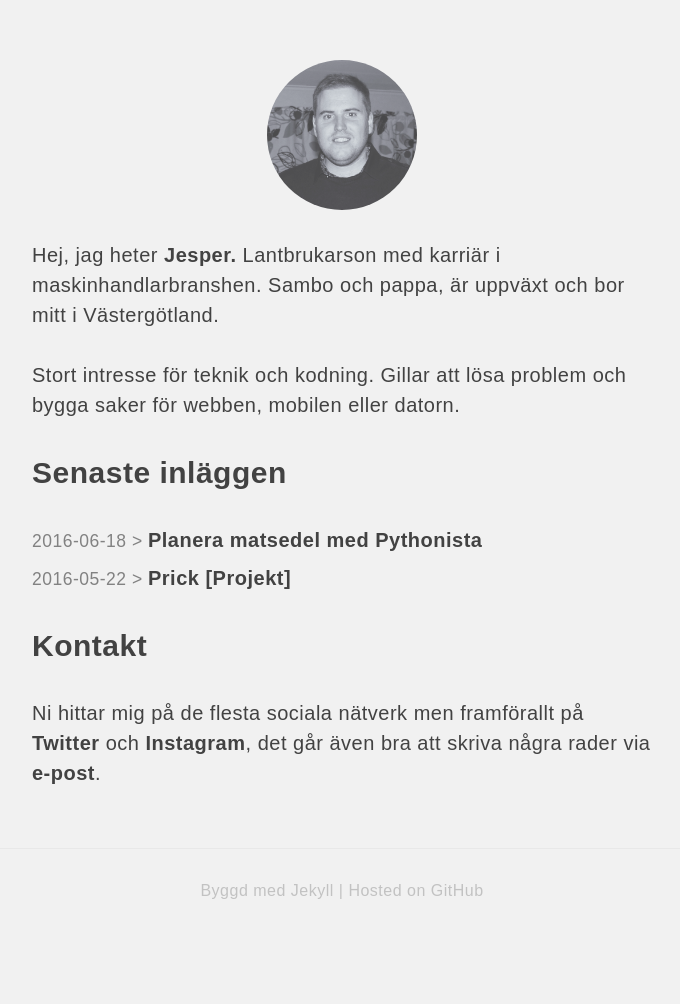
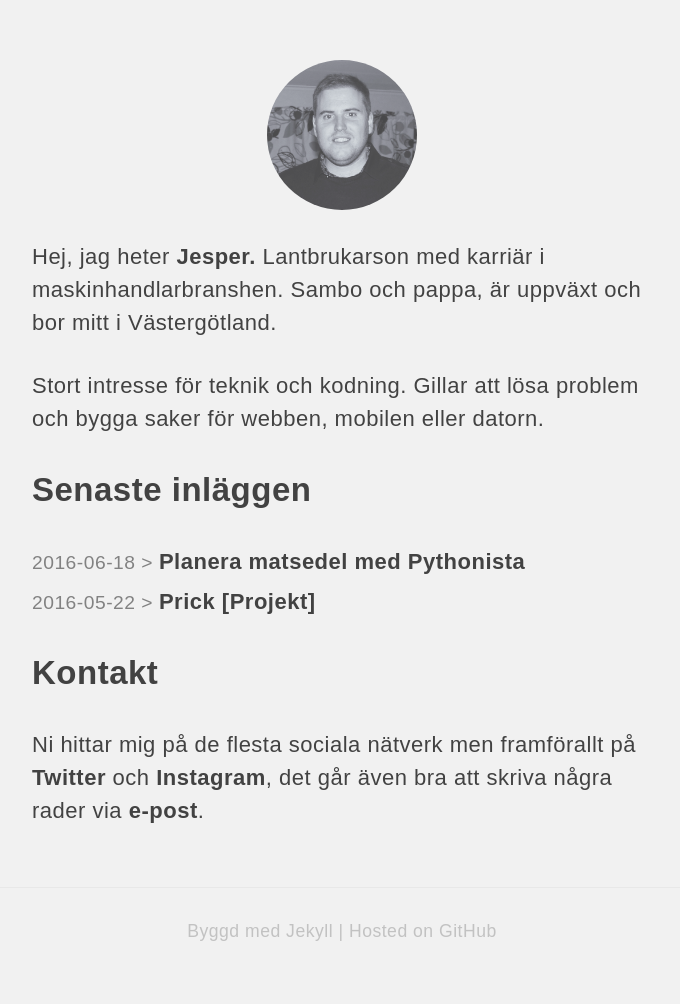
Before and after one commit to jesperpsvensson/jesperpsvensson.github.io, a Jekyll site: the page built from index.html, in a window 1280 px wide. Shown: the whole page, without its empty margins (298-978 px from the left). Built offline with Jekyll 4.4.1, drawn with Linux system fonts in a browser that asks for light colours; some web fonts are replaced; before the commit the page ends 963 px from its top, so only the background shows below that.

Commit message:
Ändrat font-size

```diff
--- a/css/main.scss
+++ b/css/main.scss
@@ -7,7 +7,7 @@
 
 // Our variables
 $base-font-family: "Gruppo", Arial, sans-serif;
-$base-font-size:   20px;
+$base-font-size:   22px;
 $base-font-weight: 300;
 $small-font-size:  $base-font-size * 0.875;
 $base-line-height: 1.5;
```
